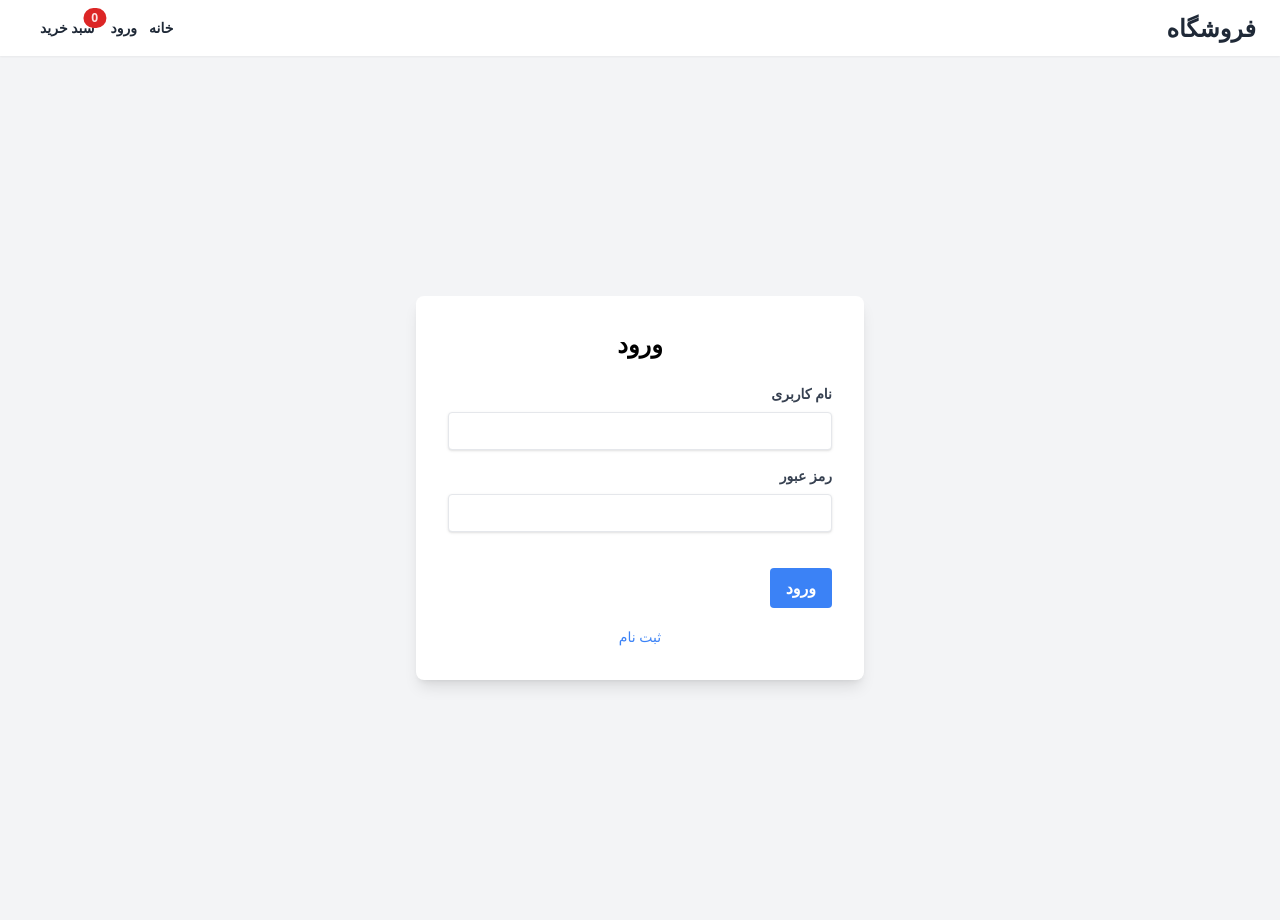
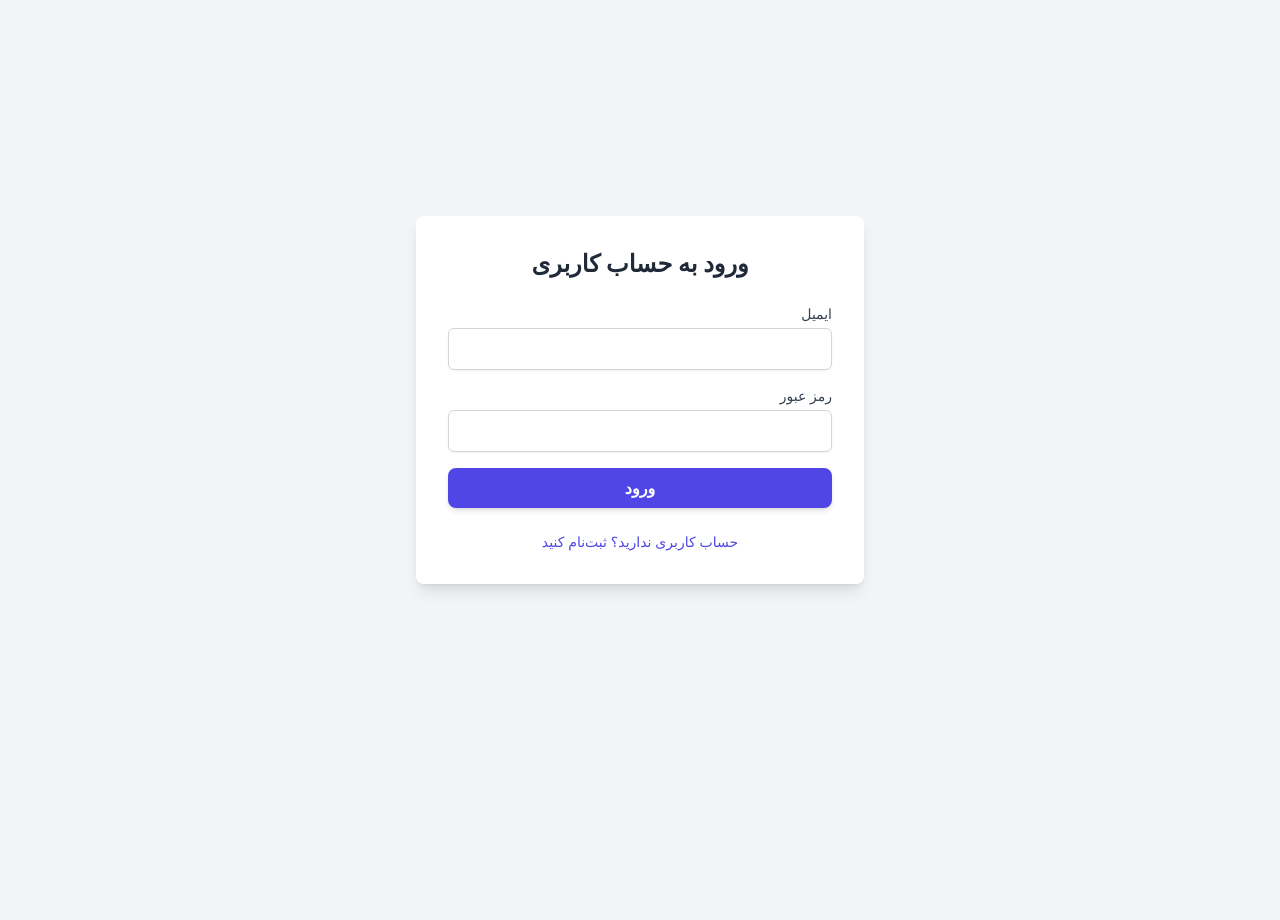
Before and after one commit to MG-530/E-commerce-Shop-by-Django, a Django app: page /login/ in a window 1280 px wide. After the commit the page ends 591 px from the top, so only its background shows below. Run offline with Django 5.2, Linux system fonts and the light colour scheme; some libraries are stand-ins or nearby versions.

Commit message:
feat(frontend): Add dedicated login and orders pages

```diff
--- a/code/templates/login.html
+++ b/code/templates/login.html
@@ -3,175 +3,130 @@
 <head>
     <meta charset="UTF-8">
     <meta name="viewport" content="width=device-width, initial-scale=1.0">
-    <title>ورود | ثبت نام</title>
+    <title>ورود / ثبت‌نام</title>
     <script src="https://cdn.tailwindcss.com"></script>
-    <script src="https://unpkg.com/axios/dist/axios.min.js"></script>
+    <script src="https://cdn.jsdelivr.net/npm/axios/dist/axios.min.js"></script>
     <style>
-        @font-face {
-            font-family: 'Vazirmatn';
-            src: url('https://cdn.jsdelivr.net/gh/rastikerdar/vazirmatn@v33.0.0/fonts/webfonts/Vazirmatn-Regular.woff2') format('woff2');
-            font-weight: normal;
-            font-style: normal;
-        }
         body {
-            font-family: 'Vazirmatn', sans-serif;
+            direction: rtl;
+            font-family: -apple-system, BlinkMacSystemFont, "Segoe UI", Roboto, "Helvetica Neue", Arial, sans-serif;
             background-color: #f3f4f6;
         }
     </style>
 </head>
-<body class="bg-gray-100 font-sans leading-normal tracking-normal">
+<body class="bg-gray-100 flex items-center justify-center min-h-screen p-4">
 
-    <!-- Header -->
-    <header class="bg-white shadow-sm sticky top-0 z-50">
-        <nav class="container mx-auto px-6 py-3 flex justify-between items-center">
-            <div class="text-2xl font-bold text-gray-800">
-                فروشگاه
+    <div class="bg-white p-8 rounded-lg shadow-lg w-full max-w-md space-y-6">
+        <h2 class="text-2xl font-bold text-gray-800 text-center" id="form-title">ورود به حساب کاربری</h2>
+        <p class="text-center text-sm text-red-500" id="error-message"></p>
+
+        <!-- Login Form -->
+        <form id="login-form" class="space-y-4">
+            <div>
+                <label for="login-email" class="block text-sm font-medium text-gray-700">ایمیل</label>
+                <input type="email" id="login-email" name="email" required class="mt-1 block w-full px-3 py-2 border border-gray-300 rounded-md shadow-sm focus:outline-none focus:ring-indigo-500 focus:border-indigo-500">
             </div>
-            <div class="flex items-center space-x-4">
-                <a href="/" class="text-gray-800 text-sm font-semibold mx-3">خانه</a>
-                <a href="/login/" class="text-gray-800 text-sm font-semibold mx-3">ورود</a>
-                <a href="/cart/" class="text-gray-800 text-sm font-semibold mx-3 relative">
-                    سبد خرید
-                    <span id="cart-count" class="absolute top-0 right-0 inline-flex items-center justify-center px-2 py-1 text-xs font-bold leading-none text-red-100 transform translate-x-1/2 -translate-y-1/2 bg-red-600 rounded-full">0</span>
-                </a>
+            <div>
+                <label for="login-password" class="block text-sm font-medium text-gray-700">رمز عبور</label>
+                <input type="password" id="login-password" name="password" required class="mt-1 block w-full px-3 py-2 border border-gray-300 rounded-md shadow-sm focus:outline-none focus:ring-indigo-500 focus:border-indigo-500">
             </div>
-        </nav>
-    </header>
+            <button type="submit" class="w-full py-2 px-4 bg-indigo-600 text-white font-semibold rounded-lg shadow-md hover:bg-indigo-700 focus:outline-none focus:ring-2 focus:ring-indigo-500 focus:ring-offset-2">ورود</button>
+        </form>
 
-    <main class="container mx-auto px-6 py-8">
-        <section id="login-register" class="flex items-center justify-center min-h-screen">
-            <div class="bg-white p-8 rounded-lg shadow-lg w-full max-w-md">
-                <h2 class="text-2xl font-bold mb-6 text-center" id="form-title">ورود</h2>
-                <form id="auth-form">
-                    <div class="mb-4 hidden" id="register-fields">
-                        <label for="first-name" class="block text-gray-700 text-sm font-bold mb-2">نام</label>
-                        <input type="text" id="first-name" class="shadow appearance-none border rounded w-full py-2 px-3 text-gray-700 leading-tight focus:outline-none focus:shadow-outline">
-                        <label for="last-name" class="block text-gray-700 text-sm font-bold mb-2 mt-4">نام خانوادگی</label>
-                        <input type="text" id="last-name" class="shadow appearance-none border rounded w-full py-2 px-3 text-gray-700 leading-tight focus:outline-none focus:shadow-outline">
-                        <label for="email" class="block text-gray-700 text-sm font-bold mb-2 mt-4">ایمیل</label>
-                        <input type="email" id="email" class="shadow appearance-none border rounded w-full py-2 px-3 text-gray-700 leading-tight focus:outline-none focus:shadow-outline">
+        <!-- Register Form (Initially Hidden) -->
+        <form id="register-form" class="space-y-4 hidden">
+            <div>
+                <label for="register-first-name" class="block text-sm font-medium text-gray-700">نام</label>
+                <input type="text" id="register-first-name" name="first_name" required class="mt-1 block w-full px-3 py-2 border border-gray-300 rounded-md shadow-sm focus:outline-none focus:ring-indigo-500 focus:border-indigo-500">
             </div>
-                    <div class="mb-4">
-                        <label for="username" class="block text-gray-700 text-sm font-bold mb-2">نام کاربری</label>
-                        <input type="text" id="username" class="shadow appearance-none border rounded w-full py-2 px-3 text-gray-700 leading-tight focus:outline-none focus:shadow-outline" required>
+            <div>
+                <label for="register-last-name" class="block text-sm font-medium text-gray-700">نام خانوادگی</label>
+                <input type="text" id="register-last-name" name="last_name" required class="mt-1 block w-full px-3 py-2 border border-gray-300 rounded-md shadow-sm focus:outline-none focus:ring-indigo-500 focus:border-indigo-500">
             </div>
-                    <div class="mb-6">
-                        <label for="password" class="block text-gray-700 text-sm font-bold mb-2">رمز عبور</label>
-                        <input type="password" id="password" class="shadow appearance-none border rounded w-full py-2 px-3 text-gray-700 mb-3 leading-tight focus:outline-none focus:shadow-outline" required>
+            <div>
+                <label for="register-email" class="block text-sm font-medium text-gray-700">ایمیل</label>
+                <input type="email" id="register-email" name="email" required class="mt-1 block w-full px-3 py-2 border border-gray-300 rounded-md shadow-sm focus:outline-none focus:ring-indigo-500 focus:border-indigo-500">
             </div>
-                    <div class="flex items-center justify-between">
-                        <button type="submit" id="submit-btn" class="bg-blue-500 hover:bg-blue-700 text-white font-bold py-2 px-4 rounded focus:outline-none focus:shadow-outline">
-                            ورود
-                        </button>
+            <div>
+                <label for="register-password" class="block text-sm font-medium text-gray-700">رمز عبور</label>
+                <input type="password" id="register-password" name="password" required class="mt-1 block w-full px-3 py-2 border border-gray-300 rounded-md shadow-sm focus:outline-none focus:ring-indigo-500 focus:border-indigo-500">
             </div>
+            <button type="submit" class="w-full py-2 px-4 bg-indigo-600 text-white font-semibold rounded-lg shadow-md hover:bg-indigo-700 focus:outline-none focus:ring-2 focus:ring-indigo-500 focus:ring-offset-2">ثبت‌نام</button>
         </form>
-                <div class="mt-4 text-center">
-                    <button id="toggle-auth-btn" class="text-blue-500 hover:text-blue-800 text-sm">
-                        ثبت نام
-                    </button>
-                </div>
-            </div>
-        </section>
-    </main>
 
-    <!-- Message Box -->
-    <div id="message-box" class="fixed bottom-4 left-1/2 -translate-x-1/2 bg-gray-800 text-white py-2 px-4 rounded-lg shadow-lg hidden">
-        <p id="message-text"></p>
+        <p class="text-center text-sm text-gray-600">
+            <a href="#" id="toggle-form-link" class="text-indigo-600 hover:text-indigo-800">حساب کاربری ندارید؟ ثبت‌نام کنید</a>
+        </p>
     </div>
 
     <script>
-        const API_BASE_URL = 'http://127.0.0.1:8000/api';
-        const authForm = document.getElementById('auth-form');
+        document.addEventListener('DOMContentLoaded', () => {
+            const loginForm = document.getElementById('login-form');
+            const registerForm = document.getElementById('register-form');
+            const toggleLink = document.getElementById('toggle-form-link');
             const formTitle = document.getElementById('form-title');
-        const submitBtn = document.getElementById('submit-btn');
-        const toggleAuthBtn = document.getElementById('toggle-auth-btn');
-        const registerFields = document.getElementById('register-fields');
-        const messageBox = document.getElementById('message-box');
-        const messageText = document.getElementById('message-text');
+            const errorMessage = document.getElementById('error-message');
 
-        let isLogin = true;
+            const loginUrl = 'http://127.0.0.1:8000/api/users/api-token-auth/';
+            const registerUrl = 'http://127.0.0.1:8000/api/users/users/';
 
-        const showMessage = (text) => {
-            messageText.textContent = text;
-            messageBox.classList.remove('hidden');
-            setTimeout(() => {
-                messageBox.classList.add('hidden');
-            }, 3000);
-        };
+            toggleLink.addEventListener('click', (e) => {
+                e.preventDefault();
+                loginForm.classList.toggle('hidden');
+                registerForm.classList.toggle('hidden');
+                if (loginForm.classList.contains('hidden')) {
+                    formTitle.textContent = 'ثبت‌نام کاربر جدید';
+                    toggleLink.textContent = 'حساب کاربری دارید؟ ورود کنید';
+                } else {
+                    formTitle.textContent = 'ورود به حساب کاربری';
+                    toggleLink.textContent = 'حساب کاربری ندارید؟ ثبت‌نام کنید';
+                }
+                errorMessage.textContent = '';
+            });
 
-        const getCookie = (name) => {
-            const value = `; ${document.cookie}`;
-            const parts = value.split(`; ${name}=`);
-            if (parts.length === 2) return parts.pop().split(';').shift();
-        };
-        const csrfToken = getCookie('csrftoken');
+            loginForm.addEventListener('submit', async (e) => {
+                e.preventDefault();
+                errorMessage.textContent = '';
+                const email = document.getElementById('login-email').value;
+                const password = document.getElementById('login-password').value;
 
-        toggleAuthBtn.addEventListener('click', () => {
-            isLogin = !isLogin;
-            if (isLogin) {
-                formTitle.textContent = 'ورود';
-                submitBtn.textContent = 'ورود';
-                toggleAuthBtn.textContent = 'ثبت نام';
-                registerFields.classList.add('hidden');
-            } else {
-                formTitle.textContent = 'ثبت نام';
-                submitBtn.textContent = 'ثبت نام';
-                toggleAuthBtn.textContent = 'ورود';
-                registerFields.classList.remove('hidden');
+                try {
+                    const response = await axios.post(loginUrl, { email, password });
+                    const token = response.data.token;
+                    localStorage.setItem('authToken', token);
+                    window.location.href = '/'; // Redirect to home page
+                } catch (error) {
+                    errorMessage.textContent = 'ورود ناموفق بود. لطفاً اطلاعات را بررسی کنید.';
                 }
             });
 
-        authForm.addEventListener('submit', async (e) => {
+            registerForm.addEventListener('submit', async (e) => {
                 e.preventDefault();
-            const username = document.getElementById('username').value;
-            const password = document.getElementById('password').value;
+                errorMessage.textContent = '';
+                const firstName = document.getElementById('register-first-name').value;
+                const lastName = document.getElementById('register-last-name').value;
+                const email = document.getElementById('register-email').value;
+                const password = document.getElementById('register-password').value;
 
-            if (isLogin) {
-                // Login
                 try {
-                    const response = await axios.post(`${API_BASE_URL}/users/api-token-auth/`, { username, password }, {
-                        headers: {
-                            'X-CSRFToken': csrfToken
+                    const response = await axios.post(registerUrl, {
+                        first_name: firstName,
+                        last_name: lastName,
+                        email: email,
+                        password: password,
+                        username: email // Use email as username for DRF User model
+                    });
+                    errorMessage.textContent = 'ثبت‌نام با موفقیت انجام شد. حالا می‌توانید وارد شوید.';
+                    loginForm.classList.remove('hidden');
+                    registerForm.classList.add('hidden');
+                    formTitle.textContent = 'ورود به حساب کاربری';
+                    toggleLink.textContent = 'حساب کاربری ندارید؟ ثبت‌نام کنید';
+                } catch (error) {
+                    errorMessage.textContent = 'ثبت‌نام ناموفق بود. لطفاً اطلاعات را بررسی کنید.';
                 }
             });
-                    localStorage.setItem('authToken', response.data.token);
-                    localStorage.setItem('userId', response.data.user_id);
-                    showMessage('ورود موفقیت‌آمیز بود!');
-                    window.location.href = '/';
-                } catch (error) {
-                    console.error('Login error:', error);
-                    showMessage('ورود ناموفق بود. لطفاً نام کاربری و رمز عبور را بررسی کنید.');
-                }
-            } else {
-                // Register
-                const firstName = document.getElementById('first-name').value;
-                const lastName = document.getElementById('last-name').value;
-                const email = document.getElementById('email').value;
-
-                try {
-                    await axios.post(`${API_BASE_URL}/users/users/`, {
-                        username,
-                        password,
-                        first_name: firstName,
-                        last_name: lastName,
-                        email
-                    }, {
-                        headers: {
-                            'X-CSRFToken': csrfToken
-                        }
-                    });
-                    showMessage('ثبت نام موفقیت‌آمیز بود! حالا می‌توانید وارد شوید.');
-                    isLogin = true;
-                    formTitle.textContent = 'ورود';
-                    submitBtn.textContent = 'ورود';
-                    toggleAuthBtn.textContent = 'ثبت نام';
-                    registerFields.classList.add('hidden');
-                } catch (error) {
-                    console.error('Registration error:', error);
-                    showMessage('ثبت نام ناموفق بود. لطفاً اطلاعات را بررسی کنید.');
-                }
-            }
         });
     </script>
+
 </body>
 </html>
```
Lines whose indentation alone changed are shown as unchanged.
